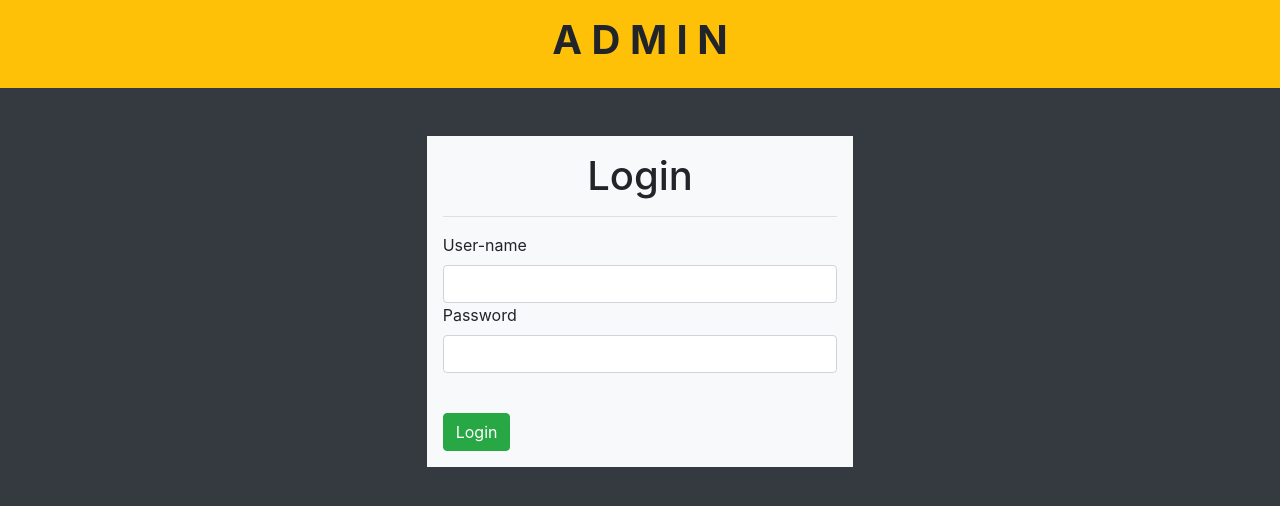
After one commit to gne-ldh/Pseudo-Ninjas, a PHP site: page /adminwar/index.php in a window 1280 px wide. The commit adds this page. Shown: the top 506 px of the page. Run offline with PHP 8.4, Linux system fonts and the light colour scheme.

Commit message:
unstable commit

```diff
--- a/Web/adminwar/adminpg.php
+++ b/Web/adminwar/adminpg.php
@@ -48,7 +48,7 @@
         <input class="bg-dark"type="email" name="email" placeholder="email"/></label><br>
         <label class="text-light" for="name">Password :&nbsp;&nbsp;
         <input class="bg-dark"type="password" name="password" placeholder="password"/></label><br>
-        <input type="submit" onClick="runthis()"/>
+        <input class="bg-dark" type="submit" onClick="runthis()"/>
     </form><br>
 
     <table class='table'>
--- /dev/null
+++ b/Web/adminwar/index.php
@@ -0,0 +1,51 @@
+<!DOCTYPE html>
+<html lang="en">
+<head>
+<meta charset="UTF-8">
+<meta name="viewport" content="width=device-width, initial-scale=1.0">
+<meta http-equiv="X-UA-Compatible" content="ie=edge">
+<title>Document</title>
+<link rel="stylesheet" href="../mainframe/style.css"/>
+<link rel="stylesheet" href="https://stackpath.bootstrapcdn.com/bootstrap/4.3.1/css/bootstrap.min.css" integrity="sha384-ggOyR0iXCbMQv3Xipma34MD+dH/1fQ784/j6cY/iJTQUOhcWr7x9JvoRxT2MZw1T" crossorigin="anonymous">
+<!--gead-->
+
+</head>
+<body class="bg-dark">
+<div class="container-fluid">
+<div class="row">
+<div id="header">
+<div class="title1">
+<div class="col-md-12 text-center mx-auto p-3 bg-warning" >
+<h1 class=" text-center font-weight-bold">A D M I N </h1>
+
+</div>
+</div>
+</div>
+</div>
+<div class="row">
+<div class="col-md-4 p-3 bg-light mx-auto mt-5">
+<h1 class="text-center">Login</h1>
+<hr/>
+<form action = "fetch.php" method="POST">
+<label for="">User-name</label>
+<input type="text" name="uname" class="form-control" />
+<label for="">Password</label>
+<input  type="password" name="lpassword" class="form-control" />
+<?php
+	if(isset($_GET['wrong'])){
+        if($_GET['wrong']=="empty"){
+        	echo '<p style="color : red;">Column are empty!! </p>';
+        }elseif($_GET['wrong']=="not"){
+        	echo '<p style="color : red;">*The Roll Number or Password is incorrect. </p>';
+    }
+    }else{
+        echo '<br>';
+    }
+?>
+<input type="submit" name="submit" value="Login" class="float-left btn btn-success mt-3" />
+</form>
+</div>
+</div>
+
+</body>
+</html>
--- a/Web/index.php
+++ b/Web/index.php
@@ -38,7 +38,7 @@
                         </div>
                 </div>
                                 </div>
-                        </div><a href="adminwars.php" class="btn btn-success float-right mt-2 ml-3">Admin</a>
+                        </div><a href="adminwars" class="btn btn-success float-right mt-2 ml-3">Admin</a>
                         <a href="teacher_time/" class="btn btn-danger float-right mt-2">Teacher</a>
                         <br>
         <div class="row">
```
Also changed, not shown: Web/adminwar/dbconn.php (added, +8 -0 lines), Web/adminwar/fetch.php (added, +24 -0 lines), Web/adminwar/insert.php (+13 -2 lines), Web/includes/insert.test.php (+2 -5 lines).
